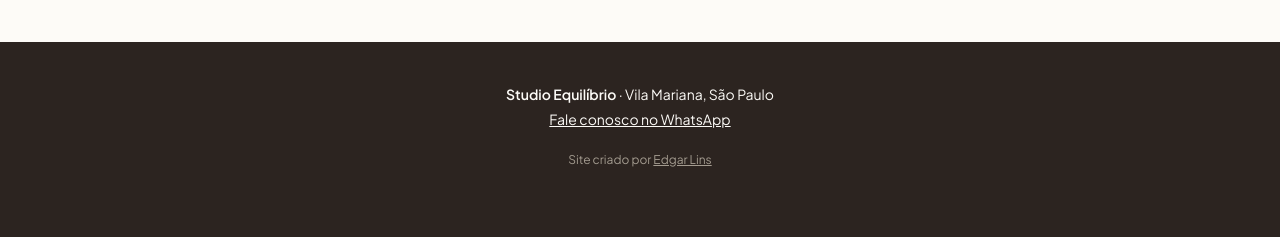
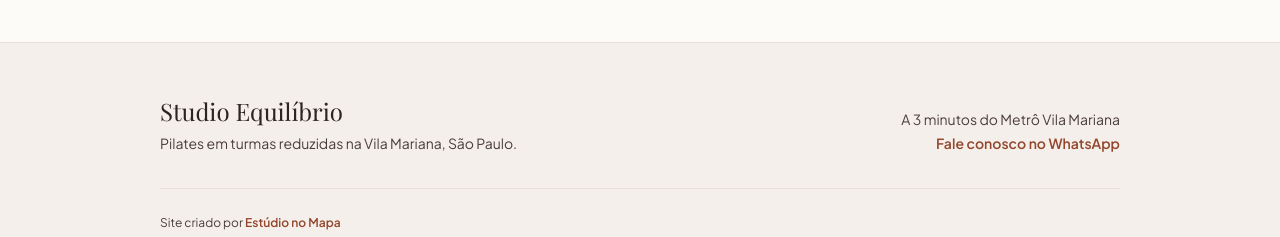
Before and after one commit to edgar-lins/portfolio-pilates, a plain HTML site: page index.html in a window 1280 px wide. Shown: the part 2563-2800 px from the top of the page. Drawn offline with nearby package versions, Linux system fonts and the light colour scheme.

Commit message:
Redesign completo: rodape novo e botao flutuante

```diff
--- a/index.html
+++ b/index.html
@@ -19,6 +19,7 @@
       --cor-fundo: #fdfbf7;
       --cor-fundo-alt: #f5efeb;
       --cor-borda: #e8dfd8;
+      --cor-whatsapp: #1f9e55;
       --fonte-titulo: 'Playfair Display', Georgia, serif;
       --fonte-texto: 'Plus Jakarta Sans', system-ui, sans-serif;
     }
@@ -45,8 +46,13 @@
     .eyebrow { display: block; text-align: center; font-size: 12px; font-weight: 600;
                letter-spacing: .12em; text-transform: uppercase;
                color: var(--cor-destaque-escuro); margin-bottom: 12px; }
-    .whats-flutuante { position: fixed; right: 16px; bottom: 16px; z-index: 10;
-                       box-shadow: 0 4px 16px rgba(0,0,0,.25); }
+    .whats-flutuante { position: fixed; right: 20px; bottom: 20px; z-index: 10;
+                       width: 56px; height: 56px; border-radius: 50%;
+                       display: grid; place-items: center;
+                       background: var(--cor-whatsapp); color: #fff;
+                       box-shadow: 0 8px 24px rgba(44,36,32,.18); transition: transform .2s; }
+    .whats-flutuante:hover { transform: scale(1.06); }
+    .whats-flutuante:focus-visible { outline: 2px solid var(--cor-whatsapp); outline-offset: 3px; }
     .topo { position: sticky; top: 0; z-index: 20;
             background: color-mix(in srgb, var(--cor-fundo) 85%, transparent);
             backdrop-filter: blur(12px); -webkit-backdrop-filter: blur(12px);
@@ -154,11 +160,20 @@
                    border: 0; border-radius: 20px; }
 
     /* Rodapé */
-    .rodape { background: var(--cor-texto); color: var(--cor-fundo); text-align: center;
-              padding: 40px 24px 96px; font-size: 14px; line-height: 1.8; }
-    .rodape a { color: var(--cor-fundo); }
-    .credito { margin-top: 16px; color: #a39b8f; font-size: 12px; }
-    .credito a { color: #a39b8f; }
+    .rodape { background: var(--cor-fundo-alt); border-top: 1px solid var(--cor-borda);
+              padding: 48px 24px 112px; }
+    .rodape-conteudo { max-width: 960px; margin: 0 auto; display: grid; gap: 24px; }
+    .rodape p { font-size: 14px; line-height: 1.7; color: var(--cor-texto-suave); }
+    .rodape .rodape-marca { font-family: var(--fonte-titulo); font-size: 24px; color: var(--cor-texto); }
+    .rodape a { color: var(--cor-destaque-escuro); font-weight: 600; text-decoration: none; }
+    .rodape a:hover { text-decoration: underline; }
+    .rodape .credito { max-width: 960px; margin: 32px auto 0; padding-top: 24px;
+                       border-top: 1px solid var(--cor-borda); font-size: 12px; }
+
+    @media (min-width: 900px) {
+      .rodape-conteudo { grid-template-columns: 1fr auto; align-items: end; }
+      .rodape-contato { text-align: right; }
+    }
   </style>
 </head>
 <body>
@@ -300,14 +315,27 @@
   </section>
 
   <footer class="rodape">
-    <p><strong>Studio Equilíbrio</strong> · Vila Mariana, São Paulo</p>
-    <p><a data-whats="">Fale conosco no WhatsApp</a></p>
-    <p class="credito">Site criado por <a href="https://github.com/edgar-lins">Edgar Lins</a></p>
+    <div class="rodape-conteudo">
+      <div>
+        <p class="rodape-marca">Studio Equilíbrio</p>
+        <p>Pilates em turmas reduzidas na Vila Mariana, São Paulo.</p>
+      </div>
+      <div class="rodape-contato">
+        <p>A 3 minutos do Metrô Vila Mariana</p>
+        <p><a data-whats="">Fale conosco no WhatsApp</a></p>
+      </div>
+    </div>
+    <p class="credito">Site criado por
+      <a href="https://www.instagram.com/estudionomapa/" target="_blank" rel="noopener">Estúdio no Mapa</a>
+    </p>
   </footer>
 
-  <a class="btn whats-flutuante" aria-label="Falar com o estúdio no WhatsApp"
+  <a class="whats-flutuante" aria-label="Falar com o estúdio no WhatsApp"
      data-whats="Oi! Quero agendar minha aula experimental">
-    WhatsApp
+    <svg width="28" height="28" viewBox="0 0 24 24" aria-hidden="true">
+      <path fill="currentColor"
+            d="M12 3C7 3 3 6.6 3 11c0 2.2 1 4.2 2.6 5.6L5 21l4.3-2.2c.9.2 1.8.3 2.7.3 5 0 9-3.6 9-8.1S17 3 12 3z"/>
+    </svg>
   </a>
 
   <script>
```
